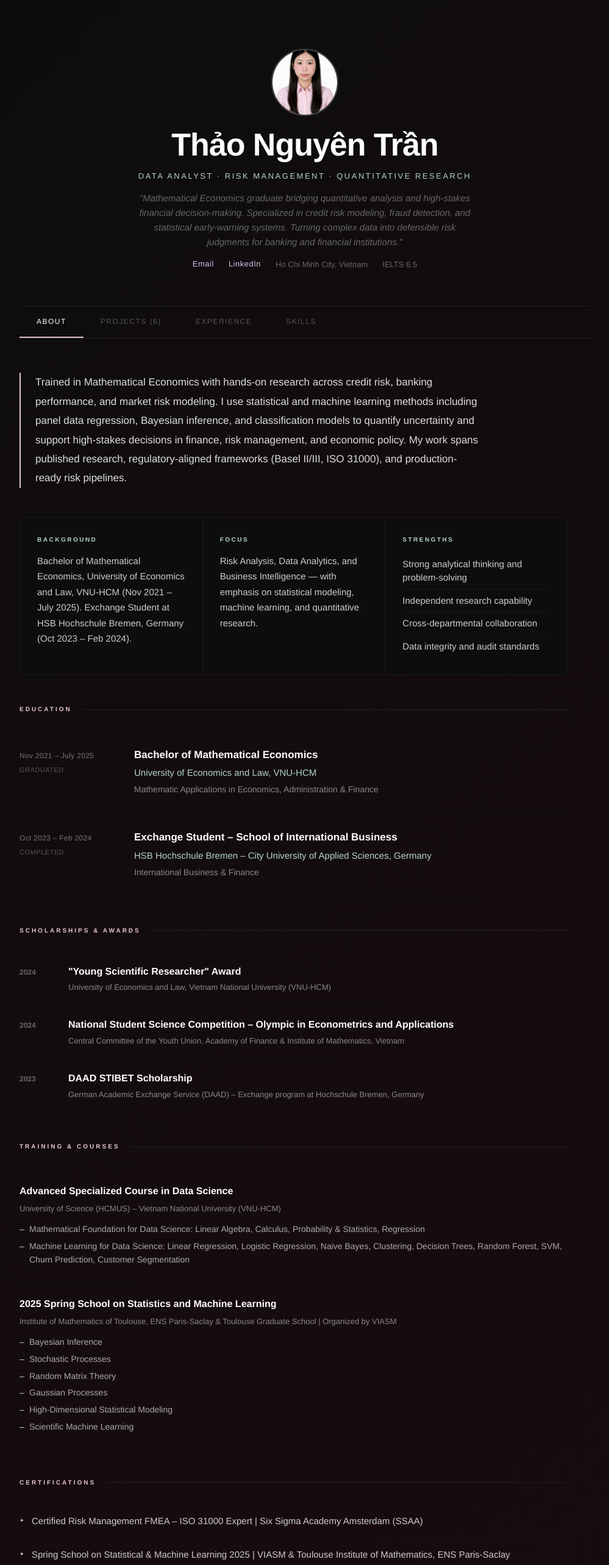
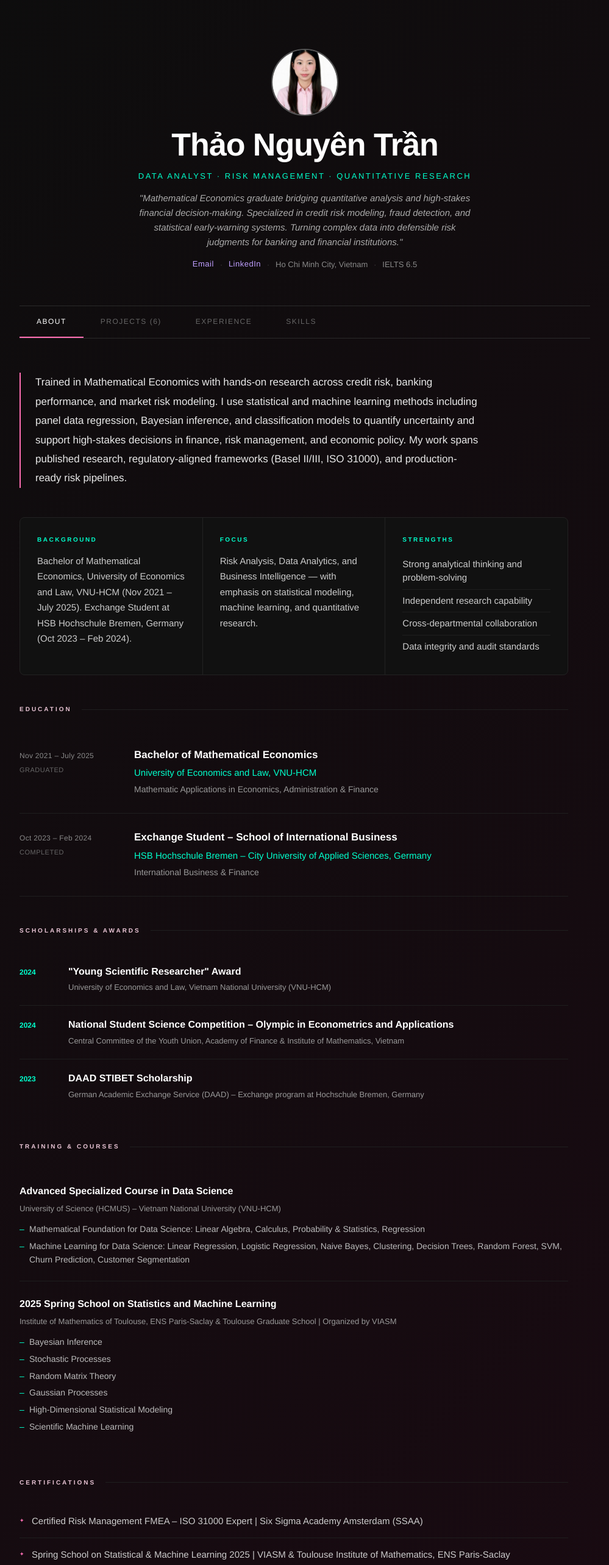
Before and after one commit to nguyenthaotran7903/Thao-Nguyen-Portfolio, a Next.js app: page / in a window 1280 px wide. Shown: the top 2566 px of the page at 61% size, without its empty margins (140-1139 px from the left). Built offline with nearby package versions, Linux system fonts and the light colour scheme.

Commit message:
Update page.module.css

```diff
--- a/app/page.module.css
+++ b/app/page.module.css
@@ -18,7 +18,7 @@
   align-items: center;
   text-align: center;
   padding: 80px 0 56px;
-  border-bottom: 1px solid #1f1f1f;
+  border-bottom: 1px solid #2a2a2a;
   gap: 14px;
 }
 
@@ -27,12 +27,12 @@
   height: 110px;
   border-radius: 50%;
   overflow: hidden;
-  border: 2px solid #444;
+  border: 2px solid #555;
   margin-bottom: 6px;
   transition: border-color 0.3s;
 }
 
-.avatarWrapper:hover { border-color: #e8c4d4; }
+.avatarWrapper:hover { border-color: #ff6eb4; }
 .avatar { width: 100%; height: 100%; object-fit: cover; }
 
 .name {
@@ -46,7 +46,7 @@
 
 .title {
   font-size: 13px;
-  color: #b4d4c4;
+  color: #00ffcc;
   font-weight: 500;
   letter-spacing: 2.5px;
   text-transform: uppercase;
@@ -55,7 +55,7 @@
 
 .tagline {
   font-size: 15px;
-  color: #666;
+  color: #aaaaaa;
   font-style: italic;
   max-width: 560px;
   line-height: 1.6;
@@ -65,7 +65,7 @@
 .contact { display: flex; align-items: center; gap: 10px; flex-wrap: wrap; justify-content: center; }
 
 .contactLink {
-  color: #d4c0e8;
+  color: #bf9fff;
   text-decoration: none;
   font-size: 13px;
   font-weight: 500;
@@ -74,12 +74,12 @@
   border-bottom: 1px solid transparent;
 }
 
-.contactLink:hover { color: #fff; border-bottom-color: #e8c4d4; }
-.contactDot { color: #333; font-size: 12px; }
-.contactInfo { color: #666; font-size: 13px; }
+.contactLink:hover { color: #fff; border-bottom-color: #ff6eb4; }
+.contactDot { color: #444; font-size: 12px; }
+.contactInfo { color: #888; font-size: 13px; }
 
 /* ===== TABS ===== */
-.tabs { display: flex; border-bottom: 1px solid #1f1f1f; margin-bottom: 56px; }
+.tabs { display: flex; border-bottom: 1px solid #2a2a2a; margin-bottom: 56px; }
 
 .tab {
   padding: 18px 28px;
@@ -88,7 +88,7 @@
   font-size: 12px;
   font-weight: 500;
   cursor: pointer;
-  color: #555;
+  color: #666;
   transition: color 0.2s;
   border-bottom: 2px solid transparent;
   white-space: nowrap;
@@ -97,8 +97,8 @@
   text-transform: uppercase;
 }
 
-.tab:hover { color: #bbb; }
-.tabActive { color: #ffffff; border-bottom-color: #e8c4d4; }
+.tab:hover { color: #dddddd; }
+.tabActive { color: #ffffff; border-bottom-color: #ff6eb4; }
 
 /* ===== CONTENT ===== */
 .content { min-height: 500px; padding-bottom: 80px; }
@@ -107,11 +107,11 @@
 /* ===== ABOUT ===== */
 .aboutBio {
   font-size: 17px;
-  color: #dddddd;
+  color: #e8e8e8;
   line-height: 1.85;
   font-weight: 300;
   max-width: 760px;
-  border-left: 2px solid #e8c4d4;
+  border-left: 2px solid #ff6eb4;
   padding-left: 24px;
   margin: 0 0 48px;
 }
@@ -120,27 +120,27 @@
   display: grid;
   grid-template-columns: repeat(3, 1fr);
   gap: 1px;
-  background: #1a1a1a;
-  border: 1px solid #1a1a1a;
+  background: #222;
+  border: 1px solid #222;
   border-radius: 8px;
   overflow: hidden;
   margin-bottom: 8px;
 }
 
 .aboutCard {
-  background: #0d0d0d;
+  background: #111;
   padding: 28px;
   transition: background 0.2s;
 }
 
-.aboutCard:hover { background: #111; }
+.aboutCard:hover { background: #161616; }
 
 .cardLabel {
   display: block;
   font-size: 10px;
   letter-spacing: 2.5px;
   text-transform: uppercase;
-  color: #b4d4c4;
+  color: #00ffcc;
   margin-bottom: 14px;
   font-weight: 600;
 }
@@ -153,7 +153,7 @@
   font-size: 15px;
   color: #cccccc;
   padding: 7px 0;
-  border-bottom: 1px solid #181818;
+  border-bottom: 1px solid #1e1e1e;
   line-height: 1.5;
 }
 
@@ -165,7 +165,7 @@
   grid-template-columns: 160px 1fr;
   gap: 28px;
   padding: 28px 0;
-  border-bottom: 1px solid #141414;
+  border-bottom: 1px solid #1e1e1e;
   align-items: start;
   transition: background 0.2s;
 }
@@ -176,7 +176,7 @@
 
 .eduPeriod {
   font-size: 12px;
-  color: #777;
+  color: #888;
   letter-spacing: 0.3px;
   display: block;
   line-height: 1.5;
@@ -184,7 +184,7 @@
 
 .eduStatus {
   font-size: 11px;
-  color: #555;
+  color: #666;
   letter-spacing: 0.5px;
   display: block;
   text-transform: uppercase;
@@ -202,14 +202,14 @@
 
 .eduInst {
   font-size: 15px;
-  color: #b4d4c4;
+  color: #00ffcc;
   display: block;
   line-height: 1.4;
 }
 
 .eduField {
   font-size: 14px;
-  color: #888;
+  color: #999;
   display: block;
   line-height: 1.5;
 }
@@ -222,7 +222,7 @@
   grid-template-columns: 60px 1fr;
   gap: 20px;
   padding: 20px 0;
-  border-bottom: 1px solid #141414;
+  border-bottom: 1px solid #1e1e1e;
   align-items: start;
   transition: background 0.2s;
 }
@@ -231,7 +231,7 @@
 
 .awardYear {
   font-size: 12px;
-  color: #666;
+  color: #00ffcc;
   font-weight: 600;
   padding-top: 3px;
   display: block;
@@ -249,7 +249,7 @@
 
 .awardOrg {
   font-size: 13px;
-  color: #888;
+  color: #999;
   display: block;
   line-height: 1.5;
 }
@@ -259,7 +259,7 @@
 
 .trainingItem {
   padding: 24px 0;
-  border-bottom: 1px solid #141414;
+  border-bottom: 1px solid #1e1e1e;
   display: flex;
   flex-direction: column;
   gap: 6px;
@@ -276,7 +276,7 @@
 
 .trainingOrg {
   font-size: 13px;
-  color: #888;
+  color: #999;
   display: block;
   line-height: 1.5;
 }
@@ -292,13 +292,13 @@
 
 .trainingTopics li {
   font-size: 14px;
-  color: #aaaaaa;
+  color: #bbbbbb;
   padding-left: 16px;
   position: relative;
   line-height: 1.55;
 }
 
-.trainingTopics li:before { content: "–"; position: absolute; left: 0; color: #b4d4c4; }
+.trainingTopics li:before { content: "–"; position: absolute; left: 0; color: #00ffcc; }
 
 /* ===== CERTIFICATIONS ===== */
 .certList {
@@ -315,19 +315,19 @@
   color: #cccccc;
   padding: 16px 0 16px 20px;
   position: relative;
-  border-bottom: 1px solid #141414;
+  border-bottom: 1px solid #1e1e1e;
   line-height: 1.5;
 }
 
 .certList li:last-child { border-bottom: none; }
-.certList li:before { content: "✦"; position: absolute; left: 0; color: #e8c4d4; font-size: 9px; top: 20px; }
+.certList li:before { content: "✦"; position: absolute; left: 0; color: #ff6eb4; font-size: 9px; top: 20px; }
 
 /* ===== EXPERTISE ===== */
 .expertiseList { display: flex; flex-wrap: wrap; gap: 8px; }
 
 .expertiseBadge {
   padding: 8px 16px;
-  border: 1px solid #2a2a2a;
+  border: 1px solid #2e2e2e;
   color: #cccccc;
   border-radius: 2px;
   font-size: 13px;
@@ -336,7 +336,7 @@
   cursor: default;
 }
 
-.expertiseBadge:hover { border-color: #d4c0e8; color: #ffffff; background: #111; }
+.expertiseBadge:hover { border-color: #bf9fff; color: #ffffff; background: #161616; }
 
 /* ===== PROJECTS ===== */
 .controls { margin-bottom: 24px; }
@@ -345,25 +345,25 @@
   width: 100%;
   padding: 13px 18px;
   font-size: 15px;
-  border: 1px solid #222;
+  border: 1px solid #2a2a2a;
   border-radius: 4px;
-  background: #0d0d0d;
+  background: #111;
   color: #ffffff;
   transition: border-color 0.2s;
   font-family: 'Helvetica Neue', Helvetica, Arial, sans-serif;
   margin-bottom: 14px;
 }
 
-.searchInput::placeholder { color: #444; }
-.searchInput:focus { outline: none; border-color: #e8c4d4; }
+.searchInput::placeholder { color: #555; }
+.searchInput:focus { outline: none; border-color: #ff6eb4; }
 
 .filterButtons { display: flex; gap: 6px; flex-wrap: wrap; }
 
 .filterBtn {
   padding: 6px 14px;
-  border: 1px solid #222;
+  border: 1px solid #2a2a2a;
   background: transparent;
-  color: #666;
+  color: #777;
   border-radius: 2px;
   cursor: pointer;
   font-size: 12px;
@@ -372,12 +372,12 @@
   font-family: 'Helvetica Neue', Helvetica, Arial, sans-serif;
 }
 
-.filterBtn:hover { border-color: #999; color: #ccc; }
-.filterBtn.active { background: #e8c4d4; color: #0a0a0a; border-color: #e8c4d4; font-weight: 600; }
+.filterBtn:hover { border-color: #aaa; color: #ddd; }
+.filterBtn.active { background: #ff6eb4; color: #0a0a0a; border-color: #ff6eb4; font-weight: 600; }
 
 .resultsCount {
   font-size: 12px;
-  color: #555;
+  color: #666;
   letter-spacing: 0.5px;
   margin-bottom: 20px;
 }
@@ -386,23 +386,23 @@
   display: grid;
   grid-template-columns: repeat(2, 1fr);
   gap: 1px;
-  background: #161616;
-  border: 1px solid #161616;
+  background: #1e1e1e;
+  border: 1px solid #1e1e1e;
   border-radius: 4px;
   overflow: hidden;
 }
 
 .projectCard {
   padding: 28px;
-  background: #0a0a0a;
+  background: #0d0d0d;
   transition: background 0.2s;
   display: flex;
   flex-direction: column;
   gap: 10px;
 }
 
-.projectCard:hover { background: #0e0e0e; }
-.projectExpanded { background: #0f0f0f !important; }
+.projectCard:hover { background: #121212; }
+.projectExpanded { background: #111 !important; }
 
 .projectMeta { display: flex; justify-content: space-between; align-items: center; }
 
@@ -410,11 +410,11 @@
   font-size: 10px;
   letter-spacing: 2px;
   text-transform: uppercase;
-  color: #b4d4c4;
+  color: #00ffcc;
   font-weight: 600;
 }
 
-.projectYear { font-size: 12px; color: #555; }
+.projectYear { font-size: 12px; color: #666; }
 
 .projectTitle {
   font-size: 16px;
@@ -424,19 +424,19 @@
   margin: 0;
 }
 
-.projectType { font-size: 12px; color: #666; margin: 0; font-style: italic; }
+.projectType { font-size: 12px; color: #777; margin: 0; font-style: italic; }
 
-.projectContext { font-size: 14px; color: #aaaaaa; line-height: 1.65; margin: 0; flex: 1; }
+.projectContext { font-size: 14px; color: #bbbbbb; line-height: 1.65; margin: 0; flex: 1; }
 
 .projectResults {
-  background: #0f0f0f;
-  border-left: 2px solid #e8c4d4;
+  background: #111;
+  border-left: 2px solid #ff6eb4;
   padding: 14px 16px;
 }
 
 .projectMethodology {
-  background: #0d0d0d;
-  border-left: 2px solid #b4d4c4;
+  background: #0f0f0f;
+  border-left: 2px solid #00ffcc;
   padding: 14px 16px;
 }
 
@@ -444,7 +444,7 @@
   font-size: 10px;
   letter-spacing: 2px;
   text-transform: uppercase;
-  color: #e8c4d4;
+  color: #ff6eb4;
   font-weight: 600;
   display: block;
   margin-bottom: 10px;
@@ -467,13 +467,13 @@
   line-height: 1.5;
 }
 
-.projectResults li:before { content: "–"; position: absolute; left: 0; color: #e8c4d4; }
-.projectMethodology li:before { content: "–"; position: absolute; left: 0; color: #b4d4c4; }
+.projectResults li:before { content: "–"; position: absolute; left: 0; color: #ff6eb4; }
+.projectMethodology li:before { content: "–"; position: absolute; left: 0; color: #00ffcc; }
 
 .expandBtn {
   background: none;
   border: none;
-  color: #555;
+  color: #666;
   font-size: 12px;
   cursor: pointer;
   padding: 0;
@@ -483,33 +483,33 @@
   text-align: left;
 }
 
-.expandBtn:hover { color: #e8c4d4; }
+.expandBtn:hover { color: #ff6eb4; }
 
 .projectFooter {
   display: flex;
   flex-direction: column;
   gap: 8px;
   padding-top: 14px;
-  border-top: 1px solid #141414;
+  border-top: 1px solid #1e1e1e;
 }
 
 .toolsList { display: flex; flex-wrap: wrap; gap: 5px; }
 
 .tool {
   padding: 3px 9px;
-  background: #111;
-  color: #777;
+  background: #161616;
+  color: #888;
   border-radius: 2px;
   font-size: 11px;
-  border: 1px solid #1e1e1e;
+  border: 1px solid #252525;
 }
 
 .tags { display: flex; flex-wrap: wrap; gap: 5px; }
 
 .tag {
   padding: 4px 10px;
-  color: #d4c0e8;
-  border: 1px solid #2a2a2a;
+  color: #bf9fff;
+  border: 1px solid #2e2e2e;
   border-radius: 2px;
   font-size: 11px;
   letter-spacing: 0.3px;
@@ -519,10 +519,10 @@
   transition: all 0.2s;
 }
 
-.tag:hover { border-color: #d4c0e8; color: #fff; }
-.tagActive { background: #2a1f2e; border-color: #d4c0e8; }
+.tag:hover { border-color: #bf9fff; color: #fff; }
+.tagActive { background: #1e1530; border-color: #bf9fff; }
 
-.noResults { color: #444; padding: 40px 0; text-align: center; font-size: 15px; }
+.noResults { color: #555; padding: 40px 0; text-align: center; font-size: 15px; }
 
 /* ===== EXPERIENCE ===== */
 .timeline { display: flex; flex-direction: column; }
@@ -531,7 +531,7 @@
   display: grid;
   grid-template-columns: 150px 32px 1fr;
   padding: 36px 0;
-  border-bottom: 1px solid #141414;
+  border-bottom: 1px solid #1e1e1e;
 }
 
 .timelineItem:last-child { border-bottom: none; }
@@ -540,7 +540,7 @@
 
 .jobPeriod {
   font-size: 12px;
-  color: #777;
+  color: #888;
   line-height: 1.6;
   display: block;
 }
@@ -556,7 +556,7 @@
   width: 8px;
   height: 8px;
   border-radius: 50%;
-  background: #e8c4d4;
+  background: #ff6eb4;
   flex-shrink: 0;
   margin-top: 5px;
 }
@@ -564,7 +564,7 @@
 .timelineTrack {
   width: 1px;
   flex: 1;
-  background: #1f1f1f;
+  background: #2a2a2a;
   margin-top: 8px;
 }
 
@@ -580,7 +580,7 @@
 
 .jobCompany {
   font-size: 14px;
-  color: #b4d4c4;
+  color: #00ffcc;
   display: block;
   margin-bottom: 18px;
 }
@@ -606,7 +606,7 @@
   content: "→";
   position: absolute;
   left: 0;
-  color: #e8c4d4;
+  color: #ff6eb4;
   font-size: 12px;
   top: 3px;
 }
@@ -618,7 +618,7 @@
   gap: 24px;
   align-items: start;
   padding: 28px 0;
-  border-bottom: 1px solid #141414;
+  border-bottom: 1px solid #1e1e1e;
 }
 
 .skillGroup:last-child { border-bottom: none; }
@@ -627,7 +627,7 @@
   font-size: 11px;
   letter-spacing: 2px;
   text-transform: uppercase;
-  color: #b4d4c4;
+  color: #00ffcc;
   font-weight: 600;
   padding-top: 8px;
   display: block;
@@ -637,8 +637,8 @@
 
 .skillBadge {
   padding: 8px 16px;
-  background: #0f0f0f;
-  border: 1px solid #222;
+  background: #111;
+  border: 1px solid #2a2a2a;
   color: #dddddd;
   border-radius: 2px;
   font-size: 14px;
@@ -648,17 +648,17 @@
 }
 
 .skillBadge:hover, .skillHovered {
-  border-color: #d4c0e8;
+  border-color: #bf9fff;
   color: #ffffff;
-  background: #161616;
+  background: #1a1a1a;
 }
 
 /* ===== FOOTER ===== */
 .footer {
   text-align: center;
   padding: 32px 0;
-  border-top: 1px solid #141414;
-  color: #333;
+  border-top: 1px solid #1e1e1e;
+  color: #444;
   font-size: 11px;
   letter-spacing: 1.5px;
   text-transform: uppercase;
```
